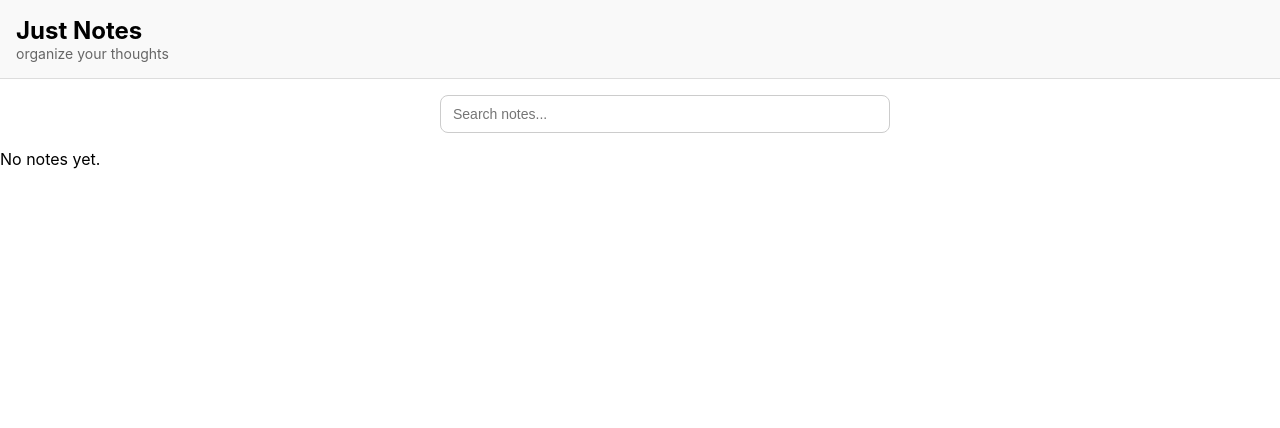
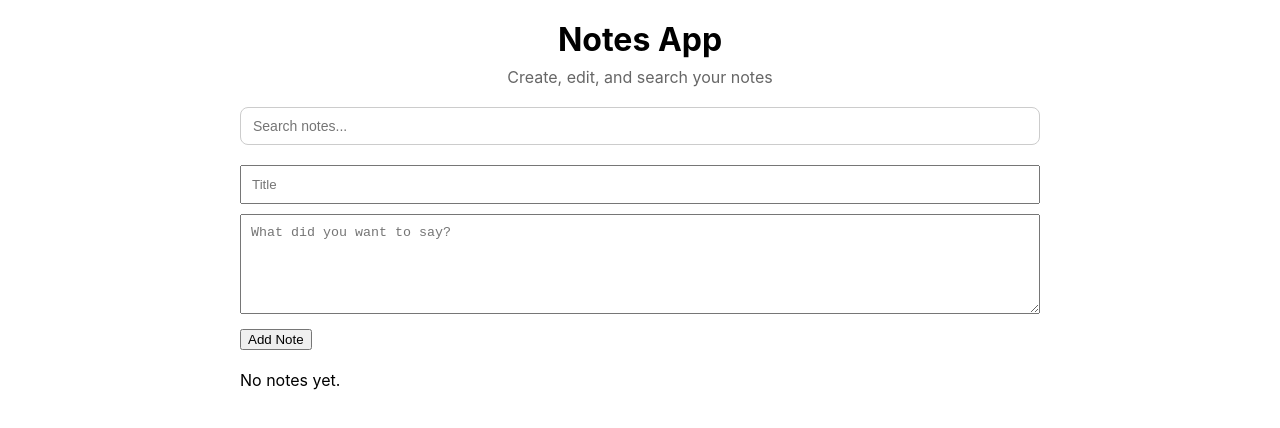
Before and after one commit to shadmanc01/vswep, a React (Create React App) app in the folder notes-app/: page / in a window 1280 px wide. Shown: the top 428 px of the page. Built offline with nearby package versions, Linux system fonts and the light colour scheme.

Commit message:
feat: completed all of the features

```diff
--- a/notes-app/src/App.js
+++ b/notes-app/src/App.js
@@ -2,6 +2,7 @@ import { useState, useEffect } from "react";
 import Header from "./components/Header";
 import SearchBar from "./components/SearchBar";
 import NoteList from "./components/NoteList";
+import NoteEditor from "./components/NoteEditor";
 
 function filterNotes(notes, searchTerm) {
   if (!searchTerm.trim()) return notes;
@@ -9,15 +10,15 @@ function filterNotes(notes, searchTerm) {
   const lower = searchTerm.toLowerCase();
 
   return notes.reduce((acc, note) => {
-    const titleMatch = note.title.toLowerCase().includes(lower);
-    const contentMatch = note.content.toLowerCase().includes(lower);
+    const titleMatch = (note.title || "").toLowerCase().includes(lower);
+    const contentMatch = (note.content || "").toLowerCase().includes(lower);
 
     const filteredChildren = filterNotes(note.children || [], searchTerm);
 
     if (titleMatch || contentMatch || filteredChildren.length > 0) {
       acc.push({
         ...note,
-        children: filteredChildren
+        children: filteredChildren,
       });
     }
 
@@ -25,52 +26,98 @@ function filterNotes(notes, searchTerm) {
   }, []);
 }
 
+function updateNoteById(notes, updatedNote) {
+  return notes.map((note) => {
+    if (note.id === updatedNote.id) {
+      return {
+        ...note,
+        ...updatedNote,
+        children: updatedNote.children || note.children || [],
+      };
+    }
+
+    return {
+      ...note,
+      children: updateNoteById(note.children || [], updatedNote),
+    };
+  });
+}
+
+function deleteNoteById(notes, noteId) {
+  return notes
+    .filter((note) => note.id !== noteId)
+    .map((note) => ({
+      ...note,
+      children: deleteNoteById(note.children || [], noteId),
+    }));
+}
+
+function noteExists(notes, id) {
+  return notes.some((note) => {
+    if (note.id === id) return true;
+    return noteExists(note.children || [], id);
+  });
+}
+
 function App() {
-  const [notes, setNotes] = useState([]);
+  const [notes, setNotes] = useState(() => {
+    try {
+      const saved = localStorage.getItem("notes");
+      return saved ? JSON.parse(saved) : [];
+    } catch (error) {
+      console.error("Error reading notes from localStorage:", error);
+      return [];
+    }
+  });
+
   const [searchTerm, setSearchTerm] = useState("");
+  const [selectedNote, setSelectedNote] = useState(null);
 
   useEffect(() => {
-    const saved = JSON.parse(localStorage.getItem("notes"));
+    try {
+      localStorage.setItem("notes", JSON.stringify(notes));
+    } catch (error) {
+      console.error("Error saving notes to localStorage:", error);
+    }
+  }, [notes]);
 
-    if (saved) {
-      setNotes(saved);
-    } else {
-      const sampleNotes = [
-        {
-          id: "1",
-          title: "Work",
-          content: "Finish React homework",
-          createdAt: new Date().toISOString(),
-          updatedAt: new Date().toISOString(),
-          children: [
-            {
-              id: "2",
-              title: "Tree Notes",
-              content: "Learn recursion and nested data",
-              createdAt: new Date().toISOString(),
-              updatedAt: new Date().toISOString(),
-              children: []
-            }
-          ]
-        }
-      ];
+  const handleSave = (note) => {
+    setNotes((prev) => {
+      const exists = noteExists(prev, note.id);
 
-      setNotes(sampleNotes);
-      localStorage.setItem("notes", JSON.stringify(sampleNotes));
+      if (exists) {
+        return updateNoteById(prev, note);
+      }
+
+      return [note, ...prev];
+    });
+
+    setSelectedNote(null);
+  };
+
+  const handleDelete = (noteId) => {
+    const shouldDelete = window.confirm("Are you sure you want to delete this note?");
+    if (!shouldDelete) return;
+
+    setNotes((prev) => deleteNoteById(prev, noteId));
+
+    if (selectedNote && selectedNote.id === noteId) {
+      setSelectedNote(null);
     }
-  }, []);
-
-  useEffect(() => {
-    localStorage.setItem("notes", JSON.stringify(notes));
-  }, [notes]);
+  };
 
   const filteredNotes = filterNotes(notes, searchTerm);
 
   return (
-    <div>
+    <div style={{ maxWidth: "800px", margin: "0 auto", padding: "20px" }}>
       <Header />
       <SearchBar onSearch={setSearchTerm} />
-      <NoteList notes={filteredNotes} />
+      <NoteEditor selectedNote={selectedNote} onSave={handleSave} />
+      <NoteList
+        notes={filteredNotes}
+        onSelect={setSelectedNote}
+        onDelete={handleDelete}
+      />
     </div>
   );
 }
--- a/notes-app/src/components/Header.js
+++ b/notes-app/src/components/Header.js
@@ -1,27 +1,25 @@
 function Header() {
   return (
     <header style={styles.header}>
-            <h1 style={styles.title}>Just Notes</h1>
-            <p style={styles.subtitle}>organize your thoughts</p>
+      <h1 style={styles.title}>Notes App</h1>
+      <p style={styles.subtitle}>Create, edit, and search your notes</p>
     </header>
   );
 }
 
 const styles = {
   header: {
-        padding: "16px",
-        borderBottom: "1px solid #ddd",
-        backgroundColor: "#f9f9f9"
+    marginBottom: "20px",
+    textAlign: "center",
   },
   title: {
     margin: 0,
-        fontSize: "24px"
+    fontSize: "32px",
   },
   subtitle: {
-        margin: 0,
-        fontSize: "14px",
-        color: "#666"
-    }
+    marginTop: "8px",
+    color: "#666",
+  },
 };
 
 export default Header;
--- a/notes-app/src/components/Note.js
+++ b/notes-app/src/components/Note.js
@@ -1,22 +1,43 @@
-function Note({ note }) {
+function Note({ note, onSelect, onDelete }) {
   return (
     <div style={styles.noteContainer}>
-            <div style={styles.noteCard}>
+      <div style={styles.noteCard} onClick={() => onSelect(note)}>
+        <div style={styles.topRow}>
           <h3 style={styles.title}>{note.title}</h3>
+
+          <button
+            style={styles.deleteButton}
+            onClick={(e) => {
+              e.stopPropagation();
+              onDelete(note.id);
+            }}
+          >
+            Delete
+          </button>
+        </div>
+
         <p style={styles.content}>{note.content}</p>
 
         <p style={styles.timestamp}>
-                    Created: {note.createdAt ? new Date(note.createdAt).toLocaleString() : "N/A"}
+          Created:{" "}
+          {note.createdAt ? new Date(note.createdAt).toLocaleString() : "N/A"}
         </p>
+
         <p style={styles.timestamp}>
-                    Updated: {note.updatedAt ? new Date(note.updatedAt).toLocaleString() : "N/A"}
+          Updated:{" "}
+          {note.updatedAt ? new Date(note.updatedAt).toLocaleString() : "N/A"}
         </p>
       </div>
 
       {note.children && note.children.length > 0 && (
         <div style={styles.children}>
           {note.children.map((child) => (
-                        <Note key={child.id} note={child} />
+            <Note
+              key={child.id}
+              note={child}
+              onSelect={onSelect}
+              onDelete={onDelete}
+            />
           ))}
         </div>
       )}
@@ -26,30 +47,44 @@ function Note({ note }) {
 
 const styles = {
   noteContainer: {
-        marginBottom: "12px"
+    marginBottom: "12px",
   },
   noteCard: {
     border: "1px solid #ddd",
     borderRadius: "8px",
     padding: "12px",
-        backgroundColor: "#fff"
+    backgroundColor: "#fff",
+    cursor: "pointer",
+  },
+  topRow: {
+    display: "flex",
+    justifyContent: "space-between",
+    alignItems: "center",
   },
   title: {
-        margin: "0 0 8px 0"
+    margin: "0 0 8px 0",
   },
   content: {
     margin: "0 0 8px 0",
-        color: "#444"
+    color: "#444",
   },
   timestamp: {
     margin: "4px 0",
     fontSize: "12px",
-        color: "#777"
+    color: "#777",
   },
   children: {
     marginLeft: "24px",
-        marginTop: "10px"
-    }
+    marginTop: "10px",
+  },
+  deleteButton: {
+    border: "none",
+    backgroundColor: "#d9534f",
+    color: "#fff",
+    padding: "6px 10px",
+    borderRadius: "6px",
+    cursor: "pointer",
+  },
 };
 
 export default Note;
--- /dev/null
+++ b/notes-app/src/components/NoteEditor.js
@@ -0,0 +1,73 @@
+import { useState, useEffect } from "react";
+
+function NoteEditor({ selectedNote, onSave }) {
+    const [title, setTitle] = useState("");
+    const [content, setContent] = useState("");
+
+    useEffect(() => {
+        if (selectedNote) {
+            setTitle(selectedNote.title || "");
+            setContent(selectedNote.content || "");
+        } else {
+            setTitle("");
+            setContent("");
+        }
+    }, [selectedNote]);
+
+    const handleSubmit = (e) => {
+        e.preventDefault();
+
+        if (!title.trim() && !content.trim()) return;
+
+        const noteToSave = {
+            id: selectedNote ? selectedNote.id : Date.now().toString(),
+            title,
+            content,
+            createdAt: selectedNote?.createdAt || new Date().toISOString(),
+            updatedAt: new Date().toISOString(),
+            children: selectedNote?.children || [],
+        };
+
+        console.log("Submitting note:", noteToSave);
+        onSave(noteToSave);
+
+        setTitle("");
+        setContent("");
+    };
+
+    return (
+        <form onSubmit={handleSubmit} style={{ marginBottom: "20px" }}>
+            <input
+                type="text"
+                placeholder="Title"
+                value={title}
+                onChange={(e) => setTitle(e.target.value)}
+                style={{
+                    width: "100%",
+                    padding: "10px",
+                    marginBottom: "10px",
+                    boxSizing: "border-box",
+                }}
+            />
+
+            <textarea
+                placeholder="What did you want to say?"
+                value={content}
+                onChange={(e) => setContent(e.target.value)}
+                style={{
+                    width: "100%",
+                    minHeight: "100px",
+                    padding: "10px",
+                    marginBottom: "10px",
+                    boxSizing: "border-box",
+                }}
+            />
+
+            <button type="submit">
+                {selectedNote ? "Update Note" : "Add Note"}
+            </button>
+        </form>
+    );
+}
+
+export default NoteEditor;
--- a/notes-app/src/components/NoteList.js
+++ b/notes-app/src/components/NoteList.js
@@ -1,6 +1,6 @@
 import Note from "./Note";
 
-function NoteList({ notes }) {
+function NoteList({ notes, onSelect, onDelete }) {
   if (notes.length === 0) {
     return <p>No notes yet.</p>;
   }
@@ -8,7 +8,12 @@ function NoteList({ notes }) {
   return (
     <div>
       {notes.map((note) => (
-                <Note key={note.id} note={note} />
+        <Note
+          key={note.id}
+          note={note}
+          onSelect={onSelect}
+          onDelete={onDelete}
+        />
       ))}
     </div>
   );
--- a/notes-app/src/components/SearchBar.js
+++ b/notes-app/src/components/SearchBar.js
@@ -23,7 +23,6 @@ function SearchBar({ onSearch }) {
         onChange={handleChange}
         style={styles.input}
       />
-
       {input && (
         <button onClick={handleClear} style={styles.clearButton}>
           ✕
@@ -36,28 +35,27 @@ function SearchBar({ onSearch }) {
 const styles = {
   container: {
     position: "relative",
-    width: "100%",
-    maxWidth: "400px",
-    margin: "16px auto"
+    marginBottom: "20px",
   },
   input: {
     width: "100%",
     padding: "10px 36px 10px 12px",
+    fontSize: "14px",
+    border: "1px solid #ccc",
     borderRadius: "8px",
-    border: "1px solid #ccc",
-    fontSize: "14px"
+    boxSizing: "border-box",
   },
   clearButton: {
     position: "absolute",
-    right: "8px",
+    right: "10px",
     top: "50%",
     transform: "translateY(-50%)",
     border: "none",
     background: "transparent",
     cursor: "pointer",
     fontSize: "16px",
-    color: "#888"
-  }
+    color: "#777",
+  },
 };
 
 export default SearchBar;
```
Lines whose indentation alone changed are shown as unchanged.
